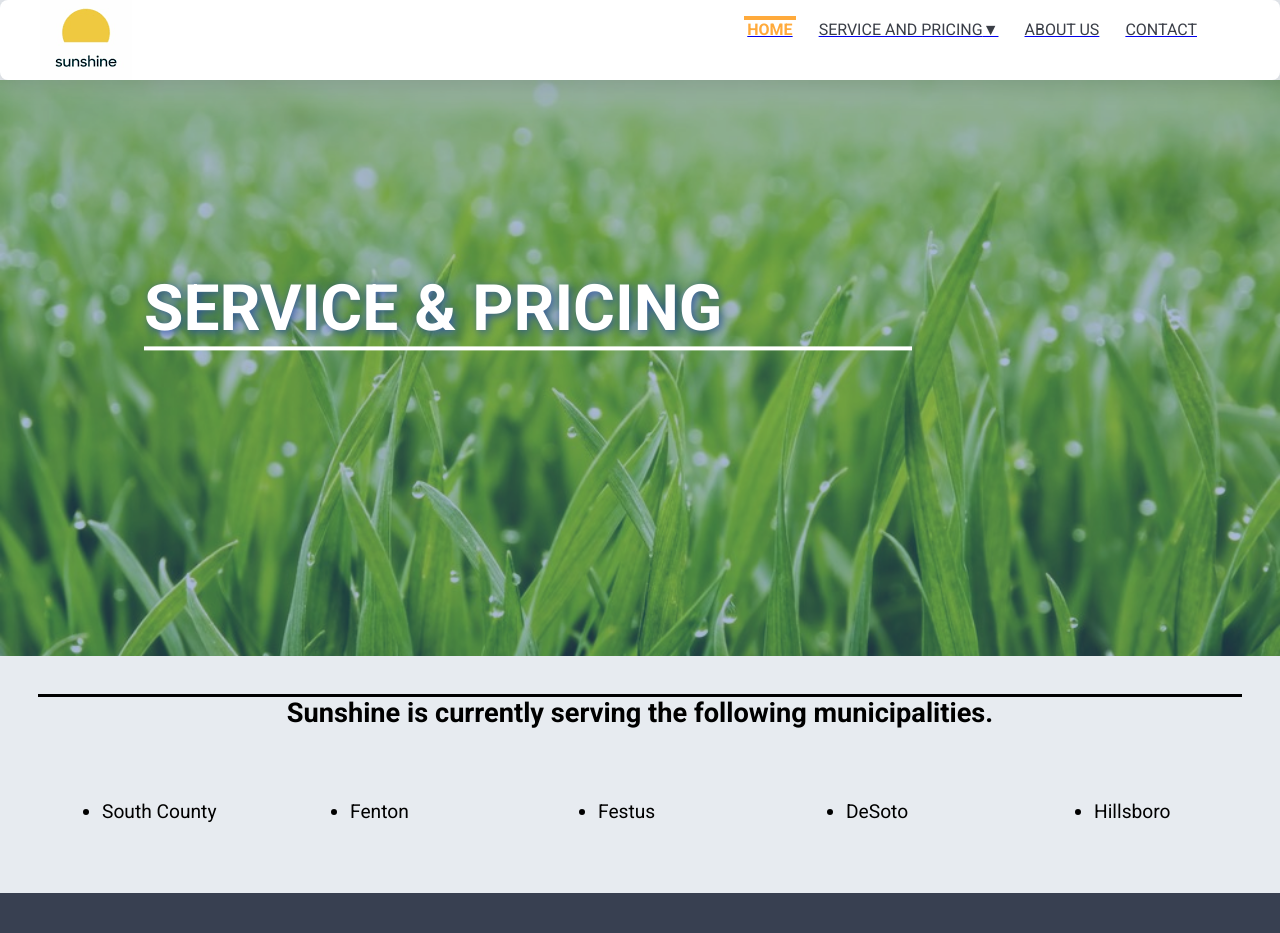
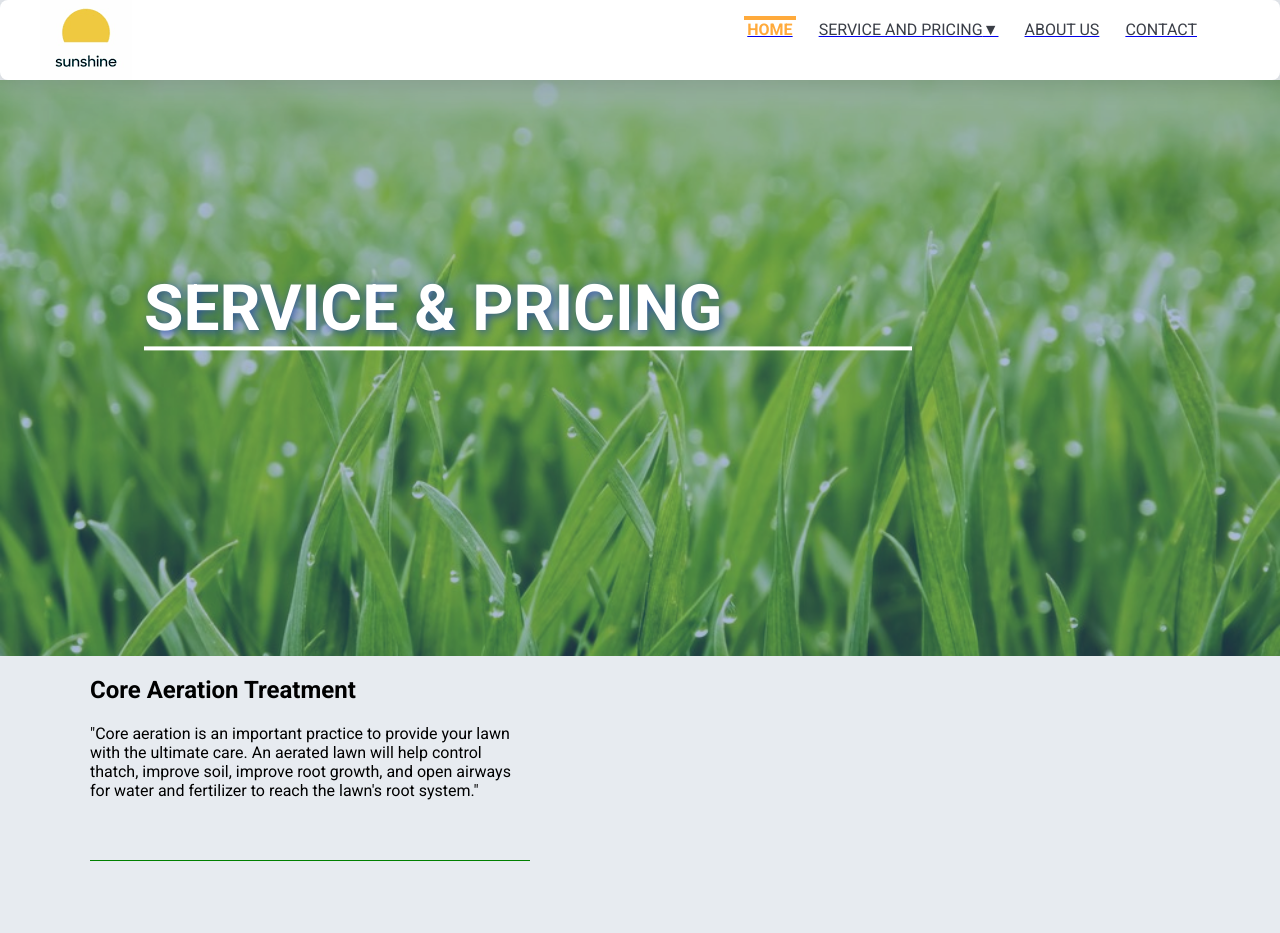
Before and after one commit to taylorljovi/Sunshine-Cuts-and-Cleaning, a React (Create React App) app in the folder scc/: page /service in a window 1280 px wide. Shown: the top 933 px of the page. Built offline with nearby package versions, Linux system fonts and the light colour scheme.

Commit message:
updated locations

```diff
--- a/scc/src/components/About.js
+++ b/scc/src/components/About.js
@@ -51,7 +51,7 @@ class About extends Component {
                 <h2>Thank You to Our Customers</h2>
                 <p>
                   I wanted to take this opportunity to thank you for supporting
-                  out lawn care business throughout the year. We're especially
+                  our lawn care business throughout the year. We're especially
                   grateful for your support during these difficult times. We at
                   Sunshine Cuts and Cleaning really do value your business and
                   look forward to working with you in the rest of 2020 and on to
--- a/scc/src/components/Service.js
+++ b/scc/src/components/Service.js
@@ -19,6 +19,23 @@ class Service extends Component {
             </div>
           </div>
         </section>
+        <section>
+          <div className="container">
+            <div className="span5">
+              <h2> Core Aeration Treatment </h2>
+                <p>
+                  "Core aeration is an important practice to provide your
+                  lawn with the ultimate care. An aerated lawn will help control
+                  thatch, improve soil, improve root growth, and open airways
+                  for water and fertilizer to reach the lawn's root system."
+                </p>
+              <div className= "line">
+              </div>
+
+            </div>
+          </div>
+        </section>
+
         <Locations />
         <Footer />
       </div>
--- a/scc/src/css/Locations.css
+++ b/scc/src/css/Locations.css
@@ -2,6 +2,18 @@
     text-align: center;
     font-size: 2rem;
     margin: 3% auto;
+}
+
+.service-areas {
+    width: 100%;
+    position: relative;
+    background:  #e7ebf0;
+    background-size: cover;
+    text-align: center;
+    display: flex;
+    flex-direction: column;
+    /* align-items: center; */
+    margin: 0;
 }
 
 .location__header{
--- a/scc/src/css/Service.css
+++ b/scc/src/css/Service.css
@@ -66,3 +66,25 @@
 .service_banner__text {
     text-shadow: 2px 2px 10px rgba(45, 82, 159, 1);
 }
+
+.container{
+    position: relative;
+    margin: 0 auto;
+    max-width: 1100px;
+    margin-left: auto;
+    margin-right: auto;
+}
+
+.span5 {
+    width: 40%;
+    float: left;
+    margin-right: 2%;
+}
+
+.line {
+    background: green;
+    height: 1px;
+    margin: 60px 0px;
+    width: 100%;
+    clear: both;
+}
```
Also changed, not shown: package.json (+9 -4 lines), 1 other file (tests, documents, lock files or other folders).
